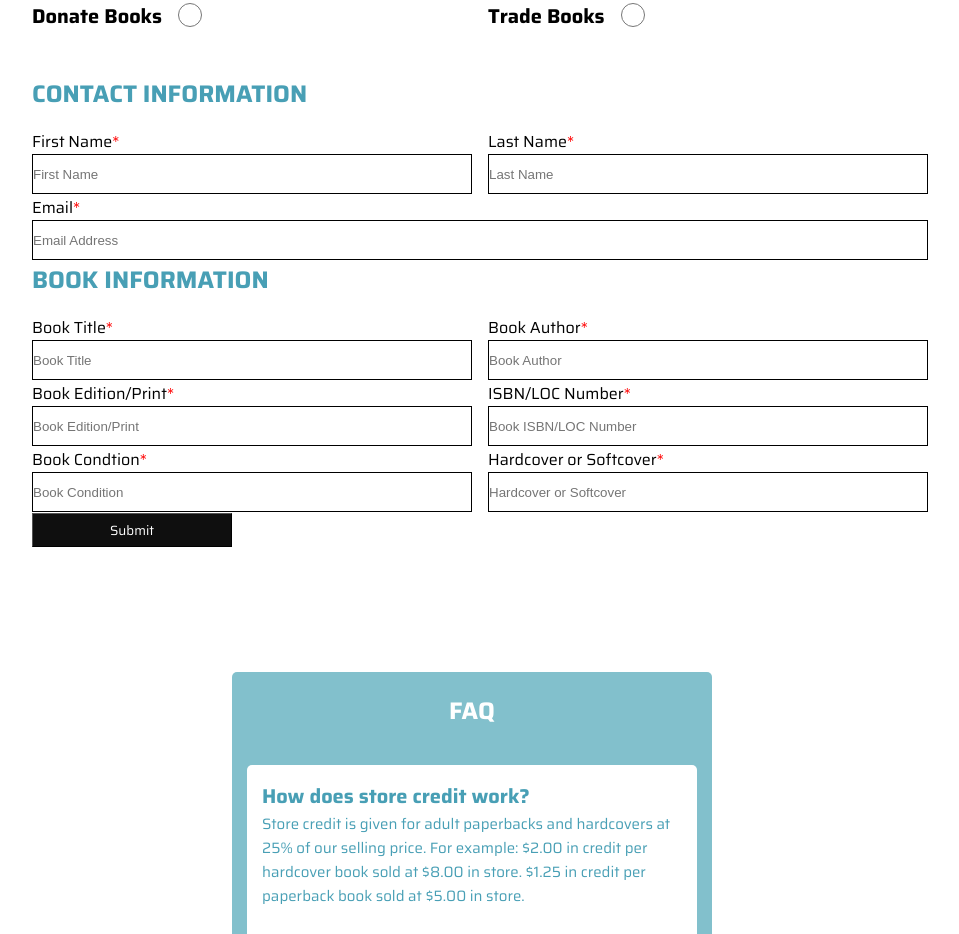
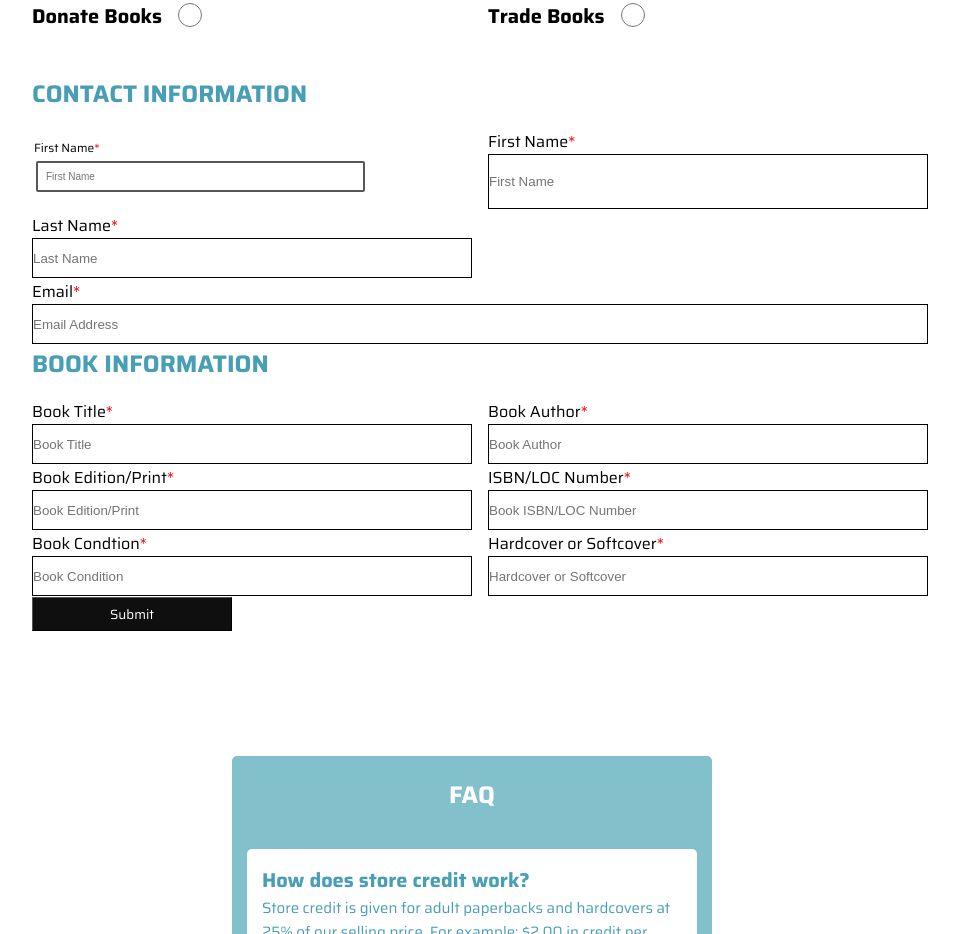
Before and after one commit to tcooper98/JoyBirdBooks, a React (Create React App) app in the folder frontend/: page /donate in a window 1280 px wide. Shown: the part 800-1734 px from the top of the page, without its empty margins (168-1127 px from the left). Built offline with nearby package versions, Linux system fonts and the light colour scheme.

Commit message:
Feb 2, 2023, 8:09 PM

```diff
--- a/frontend/src/pages/donate/donate.js
+++ b/frontend/src/pages/donate/donate.js
@@ -34,6 +34,15 @@ export default function Donate() {
                 <div className="full-width">
                     <h2 class="sub-title">CONTACT INFORMATION</h2>
                 </div>
+
+                <div className="form-row">
+                    <div className="form-column">
+                        <label class="required-input-contact">First Name</label>
+                        <input type="text" placeholder="First Name" class="form-input" />
+                    </div>
+                </div>
+
+
                 <div>
                     {/*First Name*/}
                     <label for="firstName" class="required-input">First Name</label>
```
